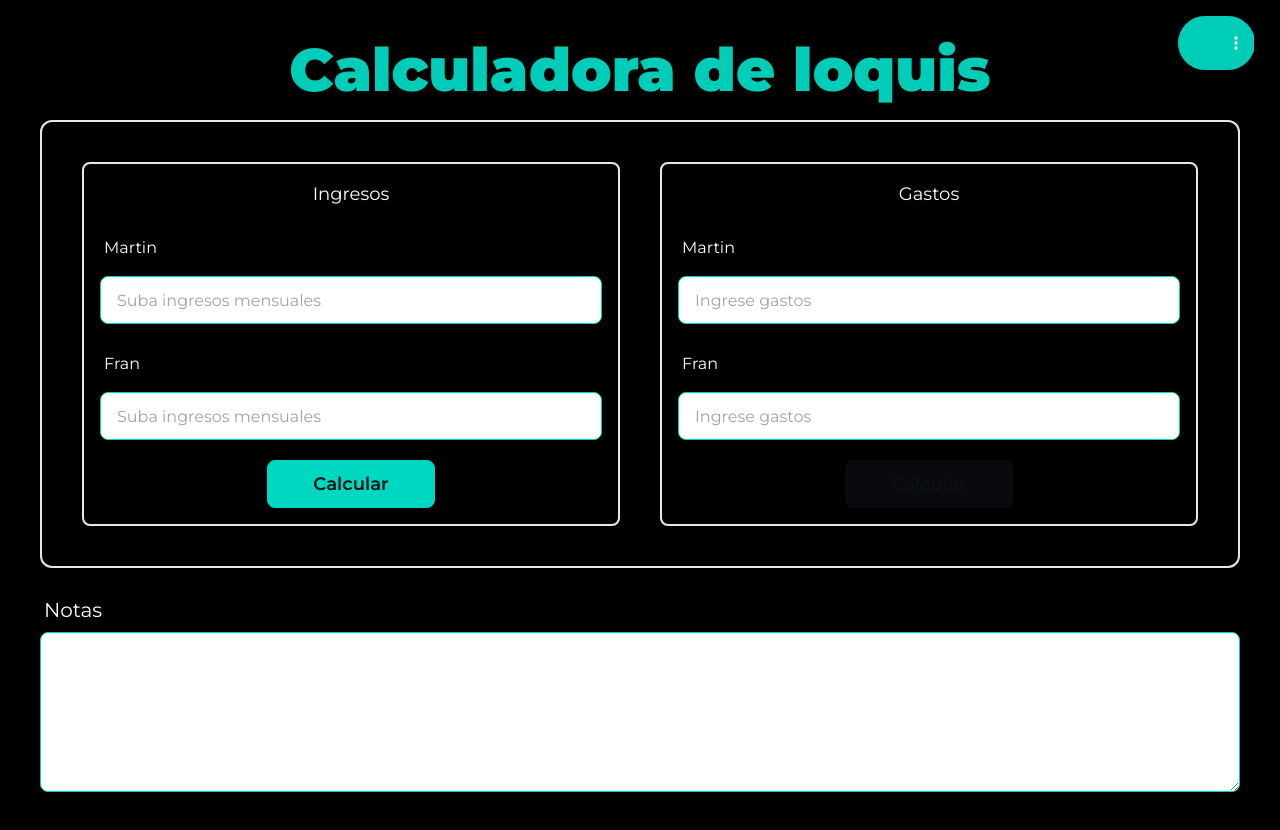
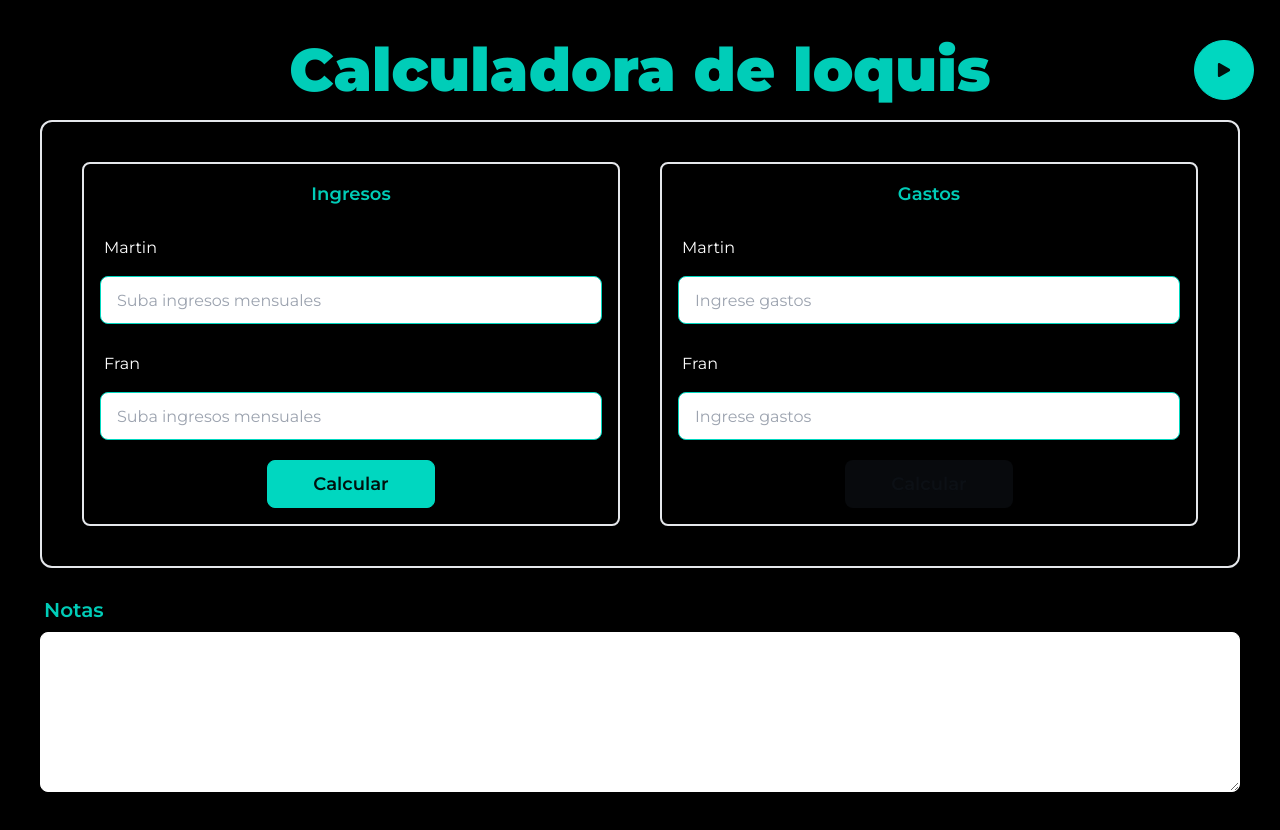
Before and after one commit to JohnFScha/app-gastos, a React (Vite) app: page / in a window 1280 px wide. Shown: the top 830 px of the page. Built offline with nearby package versions, Linux system fonts and the light colour scheme.

Commit message:
musicukis

```diff
--- a/package.json
+++ b/package.json
@@ -13,6 +13,7 @@
     "daisyui": "^4.11.1",
     "react": "^18.2.0",
     "react-dom": "^18.2.0",
+    "react-icons": "^5.2.1",
     "sweetalert2": "^11.11.0",
     "zustand": "^4.5.2"
   },
--- a/src/App.tsx
+++ b/src/App.tsx
@@ -1,19 +1,41 @@
 import Form from './components/Form'
 import loki from './assets/loki.mp3'
+import { useRef, useState } from 'react'
+import { FaPlay } from "react-icons/fa";
+import { FaPause } from "react-icons/fa6";
+
 function App() {
+  const [playing, setIsPlaying] = useState(false);
+  const audioRef = useRef<HTMLAudioElement | null>(null)
+  const audio = audioRef?.current
+
+  console.log(audio)
+
+  const audioPlayer = () => {
+    if (audio?.paused) {
+      audio.play()
+      setIsPlaying(true)
+    } else {
+      audio?.pause()
+      setIsPlaying(false)
+    }
+  }
 
   return (
     <main className='min-h-screen flex flex-col justify-center items-center gap-5 p-5 xl:p-10'>
-      <h1 className='text-2xl xl:text-6xl font-[900] stroke-2'>Calculadora de loquis</h1>
+      <h1 className='text-3xl xl:text-6xl font-[900] stroke-2'>Calculadora de loquis</h1>
       <section className='container flex flex-col items-center lg:flex-row border-2 p-5 xl:p-10 rounded-xl gap-10'>
         <Form title='Ingresos' />
         <Form title='Gastos' />
       </section>
       <section className='container'>
-        <label htmlFor="notes" className='label text-xl'>Notas</label>
-        <textarea name="notes" id="notes" className='text-xl container textarea-bordered textarea textarea-accent min-h-[20vh]'></textarea>
+        <label htmlFor="notes" className='label text-xl font-semibold'>Notas</label>
+        <textarea name="notes" id="notes" className='text-xl container textarea-bordered textarea textarea-accent border-white min-h-[20vh]'></textarea>
       </section>
-      <audio src={loki} controls={true} controlsList='nodownload' className='fixed xl:absolute bottom-[2%] xl:top-[2%] right-[2%] w-[25%] xl:w-[6%]'></audio>
+      <button className='btn btn-circle btn-accent fixed bottom-[2%] xl:top-[5%] right-[2%] size-[60px]' onClick={audioPlayer}>
+        {playing ? (<FaPause className='text-xl' />) : (<FaPlay />)}
+        <audio src={loki} ref={audioRef}></audio>
+      </button>
     </main>
   )
 }
--- a/src/components/Form.tsx
+++ b/src/components/Form.tsx
@@ -5,18 +5,14 @@ import { useValueStore, useTotalStore } from "../store/store"
 export default function Form({ title }: { title: string }) {
   const value = useValueStore((state) => state.value)
   const setValue = useValueStore((state) => state.change)
-  const total = useTotalStore((state) => state.total)
   const setTotal = useTotalStore((state) => state.change)
-
-  console.log('total: ', total)
-  console.log('ingresos: ', value)
 
   return (
     <>
       {
         title.includes('Ingresos') ? (
           <form className="flex flex-col gap-5 items-center border-2 rounded-lg p-4 w-full lg:w-4/6 font-[400] hover:bg-slate-900 transition-all duration-200" onSubmit={(e) => calculatePercentage(e, setValue)}>
-            <h2 className="text-lg">{title}</h2>
+            <h2 className="text-lg font-semibold">{title}</h2>
             <Input
               type='text'
               name='ingresos1'
@@ -33,7 +29,7 @@ export default function Form({ title }: { title: string }) {
           </form>
         ) : (
           <form className="flex flex-col gap-5 items-center border-2 rounded-lg p-4 w-full lg:w-4/6 font-[400] hover:bg-slate-900 transition-all duration-200" onSubmit={(e) => calculateExpenses(e, setTotal, value[0])}>
-            <h2 className="text-lg">{title}</h2>
+            <h2 className="text-lg font-semibold">{title}</h2>
             <Input
               type="number"
               name='gastos1'
--- a/src/index.css
+++ b/src/index.css
@@ -12,6 +12,10 @@ body {
 }
 
 .stroke-2 {
+  color: oklch(74.51% 0.167 183.61 / 1);
+}
+
+.font-semibold {
   color: oklch(74.51% 0.167 183.61 / 1);
 }
 
--- a/src/utils/functions.ts
+++ b/src/utils/functions.ts
@@ -34,8 +34,6 @@ export function calculateExpenses(event: FormEvent<HTMLFormElement>, setTotal: (
   const gastos1 = Number(formData.get('gastos1'))
   const gastos2 = Number(formData.get('gastos2'))
 
-  console.log(percent)
-
   const total = gastos1 + gastos2
 
   const totalMartin = Math.round((total * percent) / 100)
```
Also changed, not shown: 1 other file (tests, documents, lock files or other folders).
